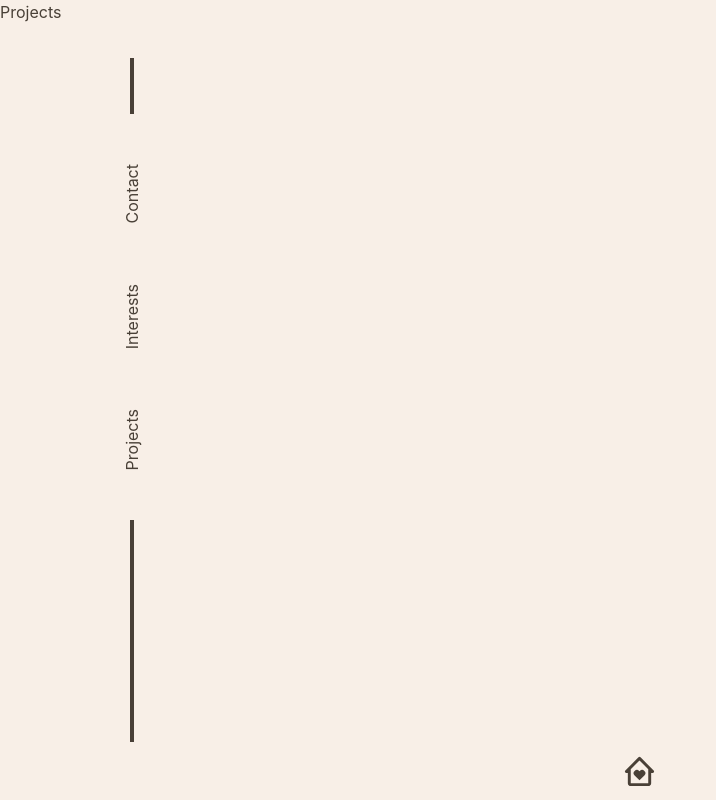
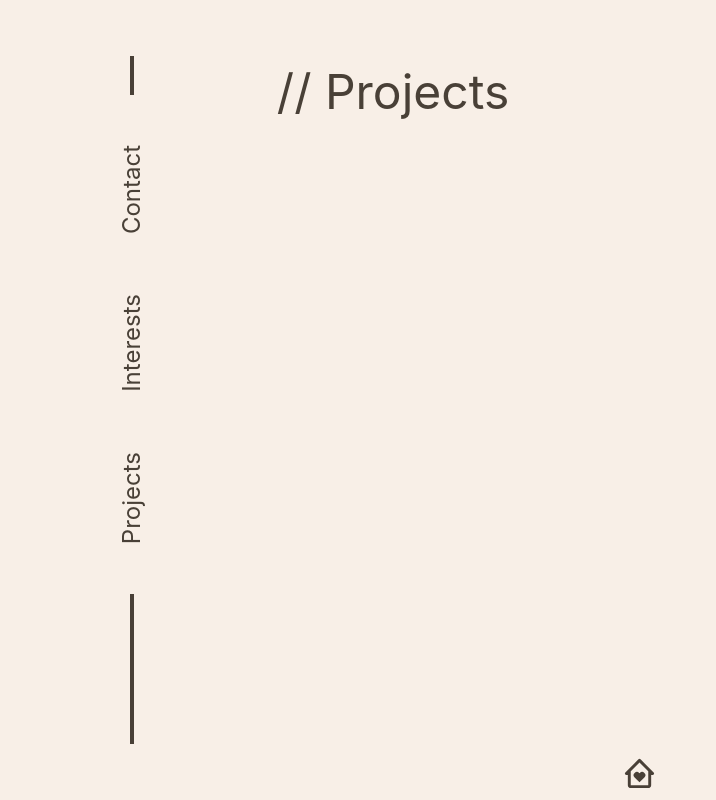
Before and after one commit to Maaz-Selia/my-site, a React (Vite) app: page / in a window 1280 px wide. Both pictures are taken after a click on the element "Projects". Shown: the whole page, without its empty margins (0-716 px from the left). Built offline with nearby package versions, Linux system fonts and the light colour scheme.

Commit message:
Added Title to Projects view

```diff
--- a/src/components/NavBar.tsx
+++ b/src/components/NavBar.tsx
@@ -12,14 +12,14 @@ interface Props {
 
 const NavBar = ( {setCurrentView }: Props) => {
 
-    const fontSize = '4xl';
+    const fontSize = '2xl';
 
     return (
         <VStack maxHeight='100%' gap={10}>
             <Line size='10vh' orientation='v' />
-            <Text size={fontSize} className='vertical-text' onClick={() => setCurrentView(<Contact />)}>Contact</Text>
-            <Text size={fontSize} className='vertical-text' onClick={() => setCurrentView(<Interests />)}>Interests</Text>
-            <Text size={fontSize} className='vertical-text' onClick={() => setCurrentView(<Projects />)}>Projects</Text>
+            <Text fontSize={fontSize} className='vertical-text' onClick={() => setCurrentView(<Contact />)}>Contact</Text>
+            <Text fontSize={fontSize} className='vertical-text' onClick={() => setCurrentView(<Interests />)}>Interests</Text>
+            <Text fontSize={fontSize} className='vertical-text' onClick={() => setCurrentView(<Projects />)}>Projects</Text>
             <Line size='40vh' orientation='v' />
         </VStack>
     )
--- a/src/components/Projects.tsx
+++ b/src/components/Projects.tsx
@@ -1,6 +1,12 @@
+import { GridItem, Text } from "@chakra-ui/react"
+
 const Projects = () => {
   return (
-    <div>Projects</div>
+    <>
+        <GridItem colStart={4} colSpan={8} rowStart={2} rowSpan={1}>
+            <Text fontSize='5xl'>// Projects</Text>
+        </GridItem>
+    </>
   )
 }
 
```
